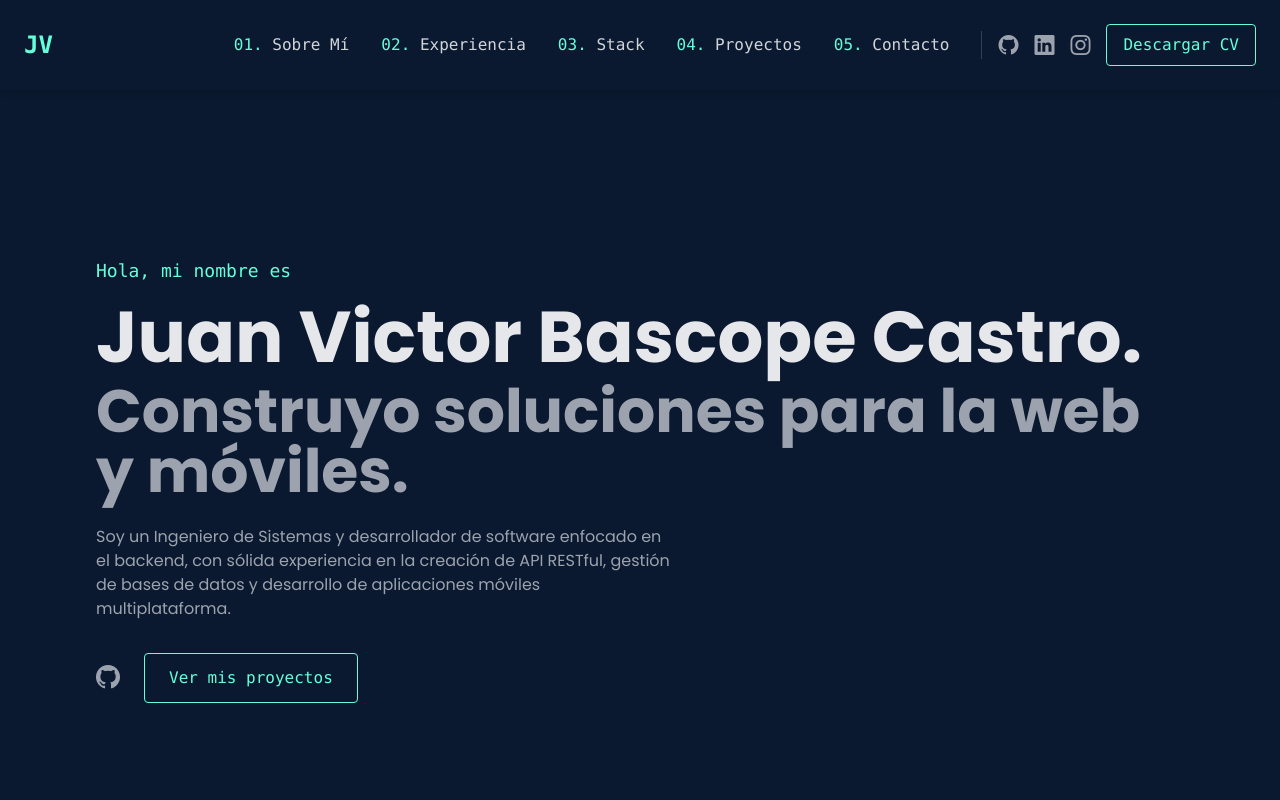
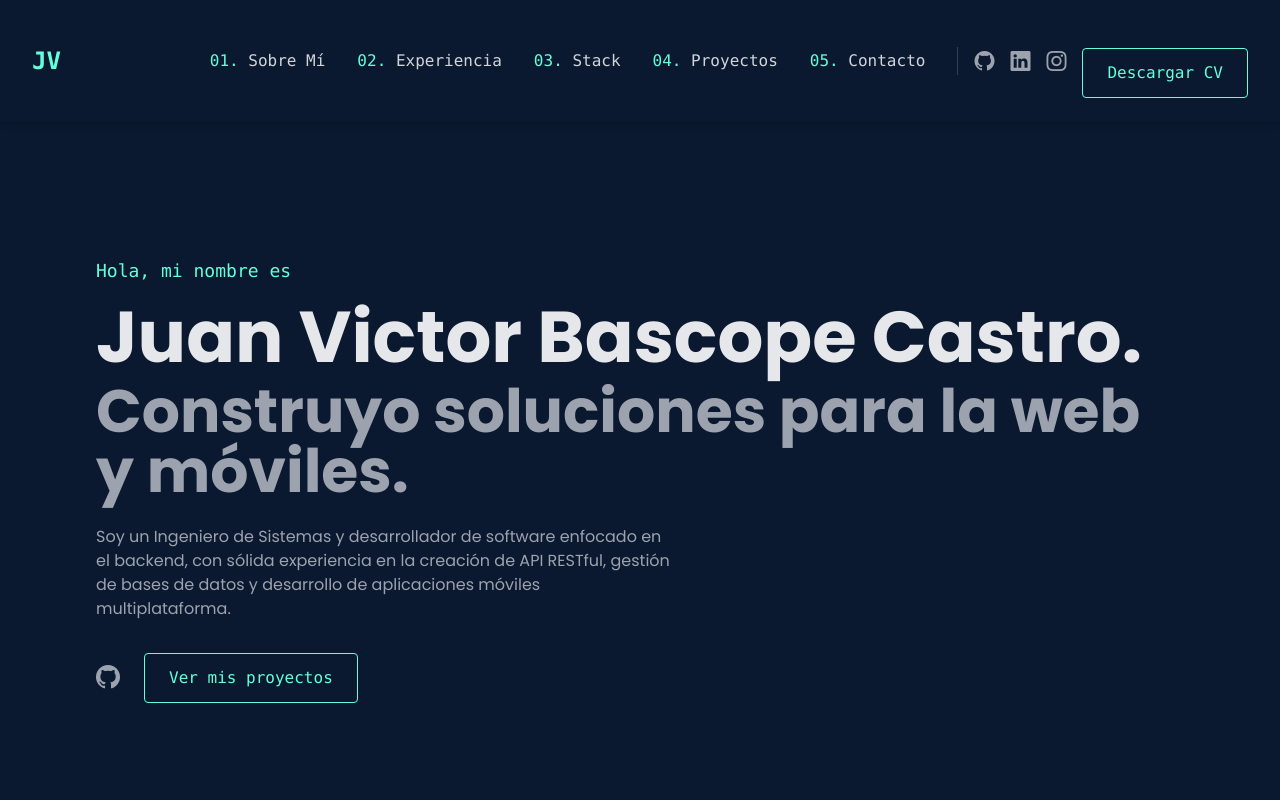
Before and after one commit to juanvictorbascopecastro/portafolio, a Vue app: page /#/ in a window 1280 px wide. Shown: the top 800 px of the page. Built offline with nearby package versions, Linux system fonts and the light colour scheme.

Commit message:
correcciones de bugs

```diff
--- a/src/features/home/components/NavBar.vue
+++ b/src/features/home/components/NavBar.vue
@@ -9,9 +9,14 @@
     }"
   >
     <nav
-      class="container mx-auto px-6 md:px-2 lg:px-6 flex justify-between items-center"
+      class="max-w-screen-xl w-full mx-auto px-4 md:px-6 lg:px-8 flex justify-between items-center overflow-x-hidden"
     >
-      <a href="#inicio" class="text-2xl font-bold text-accent font-mono">JV</a>
+      <a
+        @click.prevent="goToSection('#inicio')"
+        href="#"
+        class="text-2xl font-bold text-accent font-mono"
+        >JV</a
+      >
 
       <div class="hidden lg:flex items-center space-x-4">
         <!-- Enlaces de navegación -->
@@ -46,8 +51,7 @@
         <a
           :href="cvPath"
           download="Juan_Victor_Bascope_Castro_CV.pdf"
-          class="ml-4 border border-accent text-accent rounded px-4 py-2 font-mono hover:bg-accent hover:bg-opacity-10 transition-colors"
-          @click.prevent="downloadCV"
+          class="mt-6 border border-accent text-accent rounded px-6 py-3 font-mono hover:bg-accent hover:bg-opacity-10 transition-colors"
         >
           Descargar CV
         </a>
@@ -64,7 +68,7 @@
       <!-- MENÚ MÓVIL -->
       <div
         v-if="menuOpen"
-        class="fixed inset-0 bg-[#0a192f]/95 flex flex-col items-center justify-center lg:hidden"
+        class="fixed inset-0 bg-[#0a192f]/95 flex flex-col items-center justify-center lg:hidden px-4 overflow-x-hidden"
       >
         <a
           v-for="(link, index) in navLinks"
@@ -95,7 +99,6 @@
           :href="cvPath"
           download="Juan_Victor_Bascope_Castro_CV.pdf"
           class="mt-6 border border-accent text-accent rounded px-6 py-3 font-mono hover:bg-accent hover:bg-opacity-10 transition-colors"
-          @click.prevent="downloadCV"
         >
           Descargar CV
         </a>
@@ -157,20 +160,7 @@ const socialLinks = ref<SocialLink[]>([
   },
 ]);
 
-const cvPath = ref("/juan_victor_bascope_castro_cv.pdf");
-
-const downloadCV = () => {
-  const link = document.createElement("a");
-  link.href = cvPath.value;
-  link.download = "Juan_Victor_Bascope_Castro_CV.pdf";
-  document.body.appendChild(link);
-  link.click();
-  document.body.removeChild(link);
-
-  if (menuOpen.value) {
-    menuOpen.value = false;
-  }
-};
+const cvPath = ref("/portafolio/juan_victor_bascope_castro_cv.pdf");
 
 // Lógica del scroll
 const handleScroll = () => {
--- a/src/style.css
+++ b/src/style.css
@@ -1,40 +1,14 @@
 @tailwind base;
 @tailwind components;
 @tailwind utilities;
+
+html,
+body {
+  overflow-x: hidden;
+}
 
 body {
   font-family: "Poppins", sans-serif;
   background-color: #0a192f;
   color: #ccd6f6;
 }
-
-.text-accent {
-  color: #64ffda;
-}
-.bg-accent {
-  background-color: #64ffda;
-}
-.border-accent {
-  border-color: #64ffda;
-}
-
-.card-navy {
-  background-color: #112240;
-  transition: transform 0.3s ease-in-out, box-shadow 0.3s ease-in-out;
-}
-
-.card-navy:hover {
-  transform: translateY(-5px);
-  box-shadow: 0 10px 30px -15px rgba(2, 12, 27, 0.7);
-}
-
-/* Colores para iconos de redes sociales */
-.social-icon-github:hover {
-  color: #c9d1d9;
-}
-.social-icon-linkedin:hover {
-  color: #0a66c2;
-}
-.social-icon-instagram:hover {
-  color: #e1306c;
-}
```
Also changed, not shown: 1 other file (tests, documents, lock files or other folders).
